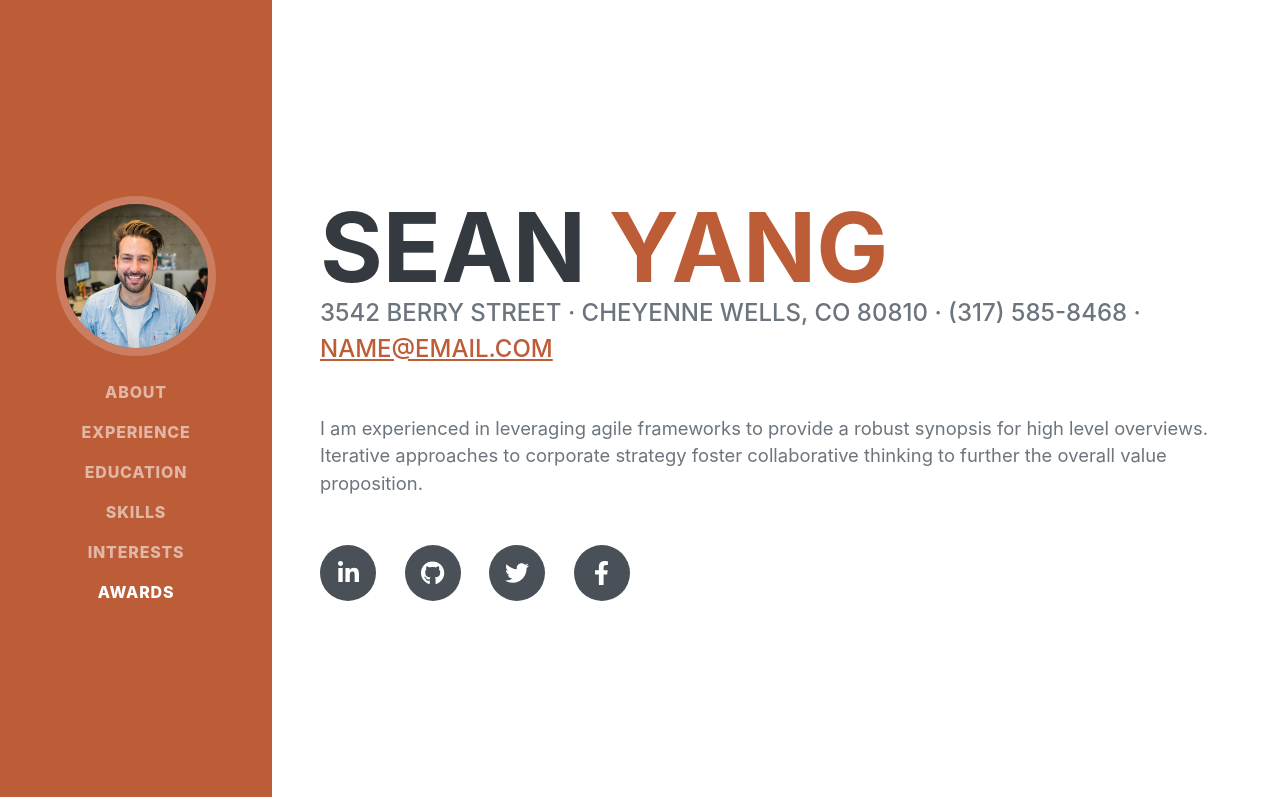
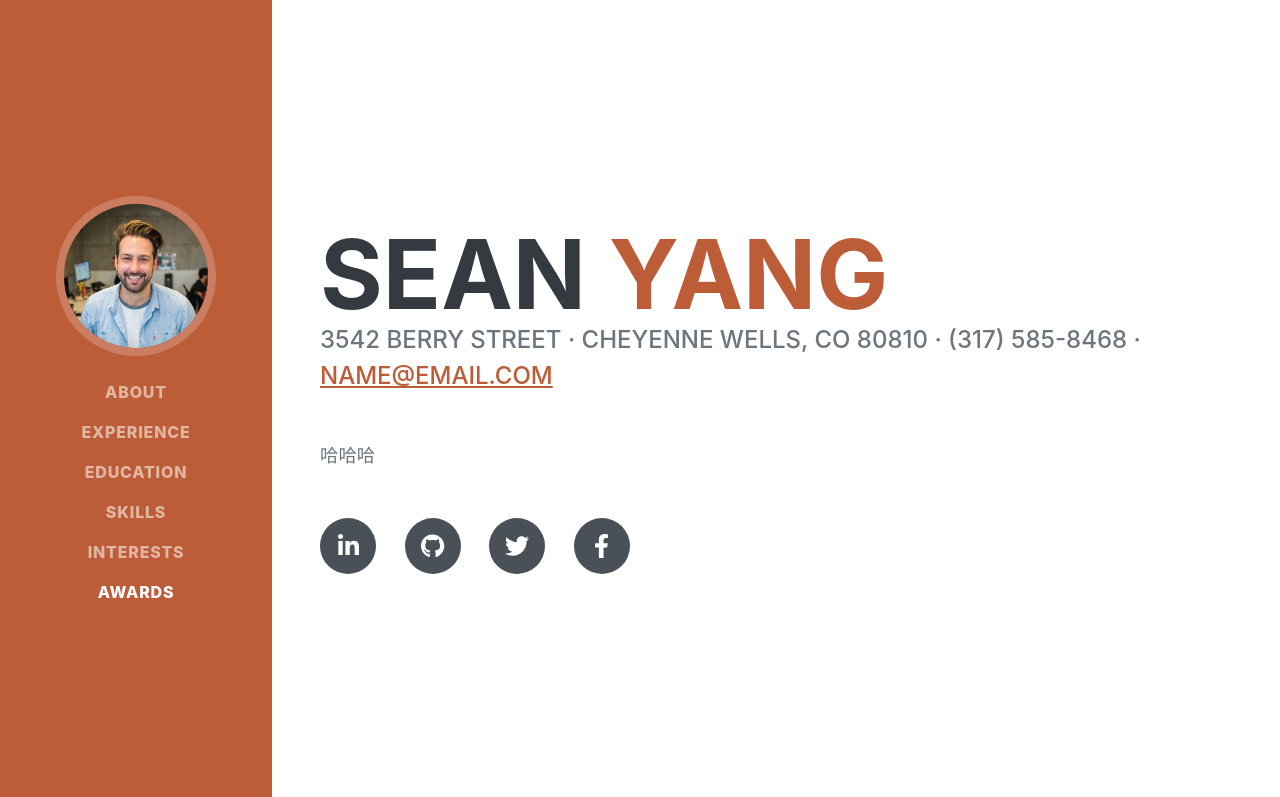
Before and after one commit to seanqqqqqqqq/seanqqqqqqqq.github.io, a plain HTML site: page index.html in a window 1280 px wide. Shown: the top 797 px of the page. Drawn offline with nearby package versions, Linux system fonts and the light colour scheme; a web font is replaced by a local one.

Commit message:
Update index.html
c8

```diff
--- a/index.html
+++ b/index.html
@@ -48,7 +48,7 @@
                         3542 Berry Street · Cheyenne Wells, CO 80810 · (317) 585-8468 ·
                         <a href="mailto:name@email.com">name@email.com</a>
                     </div>
-                    <p class="lead mb-5">I am experienced in leveraging agile frameworks to provide a robust synopsis for high level overviews. Iterative approaches to corporate strategy foster collaborative thinking to further the overall value proposition.</p>
+                    <p class="lead mb-5">哈哈哈</p>
                     <div class="social-icons">
                         <a class="social-icon" href="#!"><i class="fab fa-linkedin-in"></i></a>
                         <a class="social-icon" href="#!"><i class="fab fa-github"></i></a>
```
